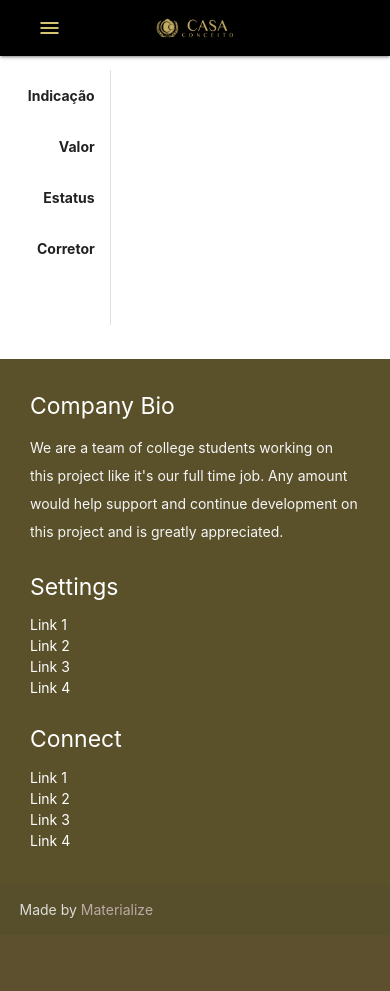
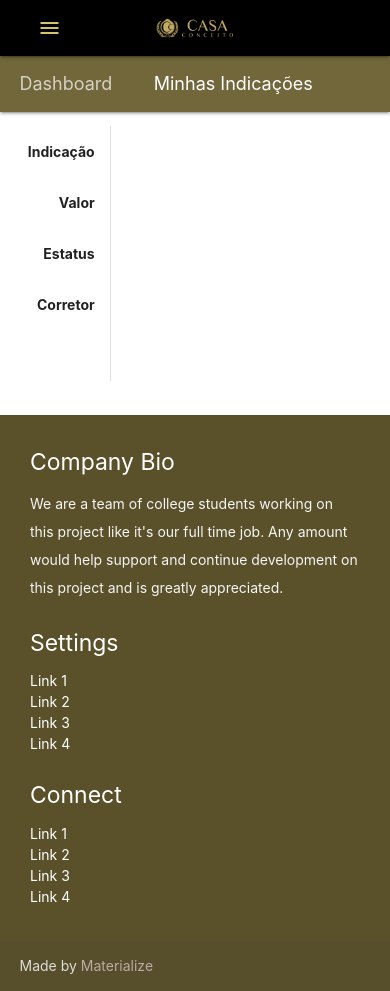
Before and after one commit to tiagocordeiro/casaconceito-sie, a Django app: page /indicacoes in a window 390 px wide. Before the commit the page ends 918 px from the top, so only its background shows below. Run offline with Django 3.2, Linux system fonts and the light colour scheme; the visitor is signed in with stand-in values (Sample User, id 1); data that the repository does not hold is empty; some libraries are stand-ins or nearby versions.

Commit message:
Melhora UX em lista de indicações - responsive-table

```diff
--- a/templates/indicacoes/list.html
+++ b/templates/indicacoes/list.html
@@ -1,20 +1,20 @@
 {% extends "base_generic.html" %}
 
-{#{% block breadcrumb %}#}
-{#    <nav class="cc-breadcrumb">#}
-{#    <div class="container">#}
-{#    <div class="nav-wrapper">#}
-{#      <div class="col s12">#}
-{#        <a href="{% url 'home_parceiros' %}" class="breadcrumb">Dashboard</a>#}
-{#        <a href="{% url 'lista_indicacoes' %}" class="breadcrumb">Minhas Indicações</a>#}
-{#      </div>#}
-{#    </div>#}
-{#    </div>#}
-{#  </nav>#}
-{#{% endblock %}#}
+{% block breadcrumb %}
+    <nav class="cc-breadcrumb">
+    <div class="container">
+    <div class="nav-wrapper">
+      <div class="col s12">
+        <a href="{% url 'home_parceiros' %}" class="breadcrumb">Dashboard</a>
+        <a href="{% url 'lista_indicacoes' %}" class="breadcrumb">Minhas Indicações</a>
+      </div>
+    </div>
+    </div>
+  </nav>
+{% endblock %}
 
 {% block content %}
-            <table class="striped responsive-table"">
+<table class="striped responsive-table">
 <thead>
   <tr>
       {% if user.is_superuser %}
```
Lines whose indentation alone changed are shown as unchanged.
